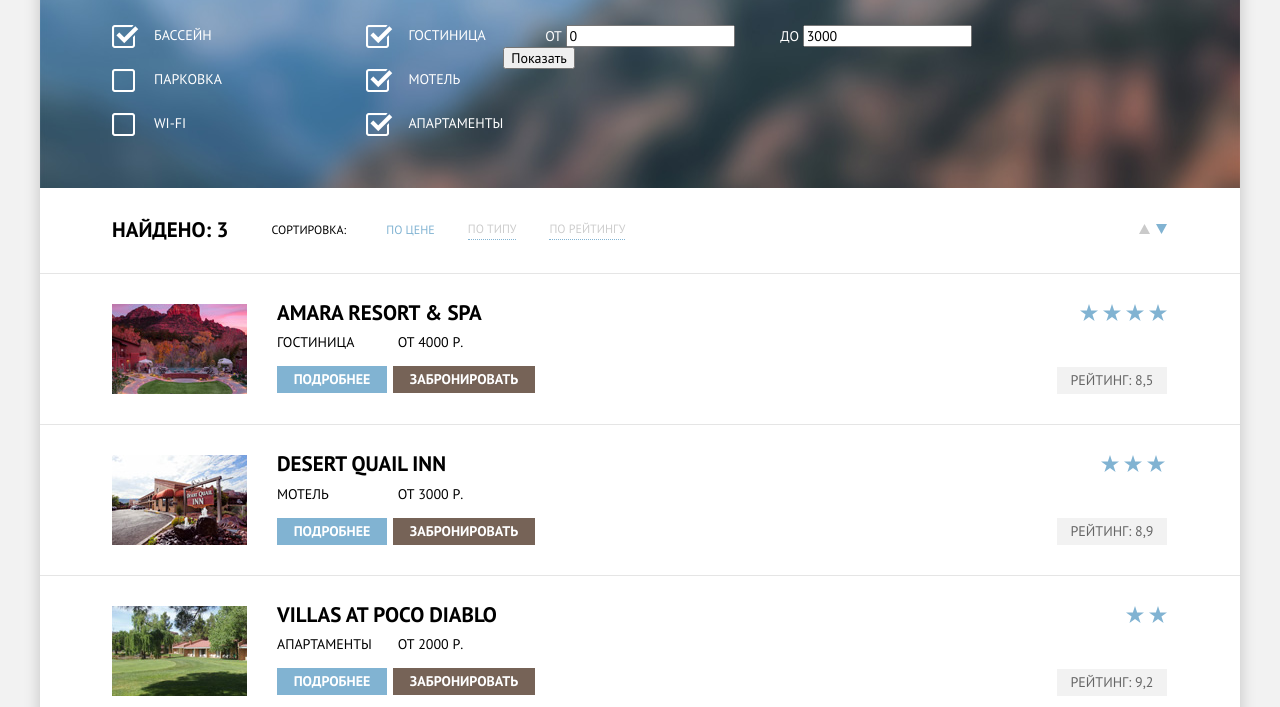
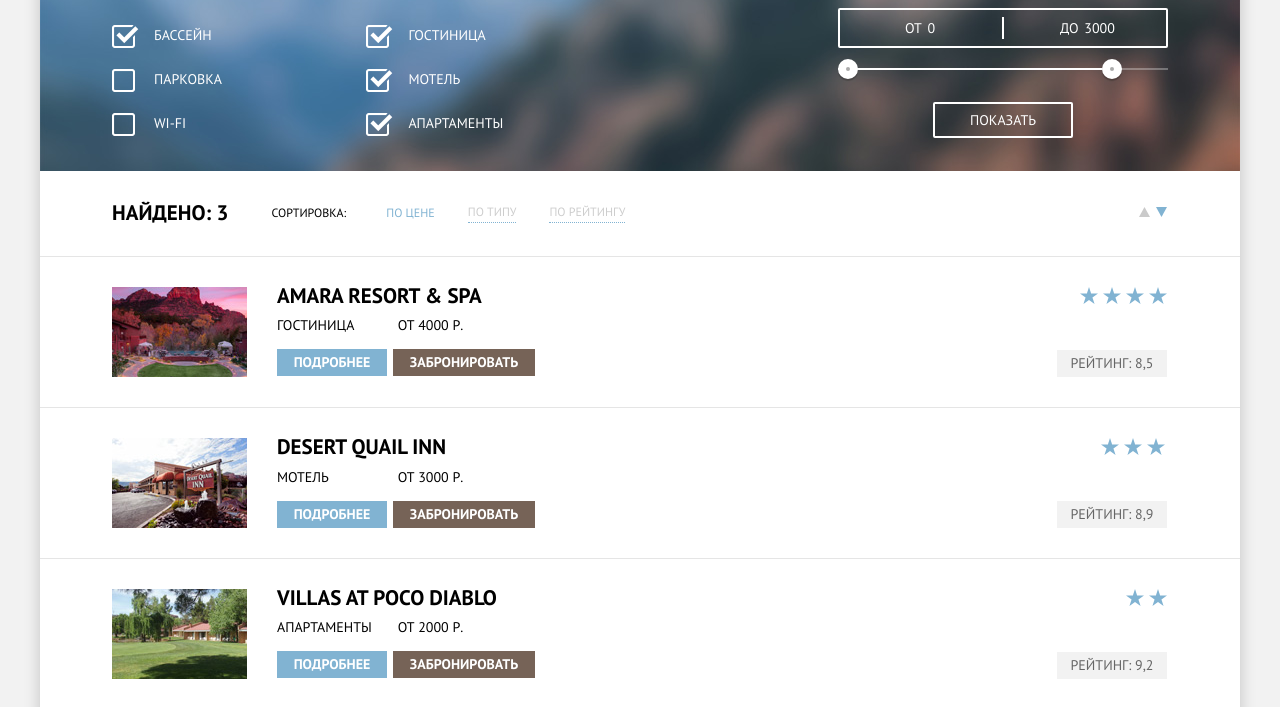
Before and after one commit to kyoiinu/883485-sedona-26, a plain HTML site: page hotels.html in a window 1280 px wide. Shown: the part 111-818 px from the top of the page. Drawn offline with Linux system fonts and the light colour scheme.

Commit message:
Update style.css

```diff
--- a/css/style.css
+++ b/css/style.css
@@ -643,7 +643,6 @@
 	padding-top: 31px;
 	padding-left: 72px;
 	padding-right: 72px;
-	padding-bottom: 31px;
 }
 
 .filter h3 {
@@ -690,7 +689,7 @@
     display: none;
 }
 
-.price-filter {
+.filter-range {
     width: 330px;
     margin-left: auto;
 
@@ -698,21 +697,44 @@
     text-transform: uppercase;
 }
 
-.price-filter h3 {
+.filter-range h3{
 	margin-bottom: 11px;
 }
 
-.price-filter-content {
-	border: 2px solid white;
-	border-radius: 2px;
+.filter-range-title {
+    margin-bottom: 9px;
 
+    font-weight: 600;
+    font-size: 16px;
+    line-height: 21px;
+}
+
+.filter-range .price-controls {
+    position: relative;
+
+    height: 36px;
     margin-bottom: 20px;
 
-	height: 32px;
-	width: 314px;
+    font-size: 0;
+
+    border: 2px solid #ffffff;
+    border-radius: 2px;
 }
 
-.price-filter-content label {
+.filter-range .price-controls::after {
+    content: "";
+    position: absolute;
+    top: 50%;
+    left: 50%;
+
+    width: 2px;
+    height: 22px;
+
+    background: #ffffff;
+    transform: translate(-50%, -50%);
+}
+
+.filter-range .price-controls label {
     display: inline-block;
 
     font-size: 14px;
@@ -722,7 +744,15 @@
     cursor: pointer;
 }
 
-.price-filter-content input{
+.filter-range .price-controls .min-price,
+.filter-range .price-controls .max-price {
+	margin: 0;
+	margin-top: -2px;
+    width: 90px;
+    padding-left: 65px;
+}
+
+.filter-range .price-controls input {
     width: 50px;
     margin: 0;
 
@@ -733,10 +763,72 @@
     border: none;
 }
 
-.price-filter-content .min-price,
-.price-filter-content .max-price {
-	width: 90px;
-	padding-left: 35px;
+.filter-range .range-controls {
+    position: relative;
+
+    margin-bottom: 32px;
+}
+
+.filter-range .range-controls .scale {
+    height: 2px;
+
+    background: rgba(255, 255, 255, 0.3);
+}
+
+.filter-range .range-controls .bar {
+    width: 80%;
+    height: 2px;
+
+    background: #ffffff;
+}
+
+.filter-range .range-toggle {
+    position: absolute;
+    top: -9px;
+
+    width: 4px;
+    height: 4px;
+
+    background: #ababab;
+    border: 8px solid #ffffff;
+    border-radius: 50%;
+    box-shadow: 0 2px 1px 0 rgba(0, 1, 1, 0.2);
+    cursor: pointer;
+}
+
+.filter-range .range-toggle:hover {
+    background: #1c4f80;
+}
+
+.filter-range .range-toggle-min {
+    left: 0;
+}
+
+.filter-range .range-toggle-max {
+    left: 80%;
+}
+
+.filter-range .show-hotels {
+    display: block;
+    margin: 0 auto;
+    margin-bottom: 33px;
+    padding: 6px 35px;
+
+    font-size: 14px;
+    line-height: 20px;
+    color: #ffffff;
+    text-transform: uppercase;
+
+    background: transparent;
+    border: 2px solid #ffffff;
+    border-radius: 2px;
+    cursor: pointer;
+}
+
+.filter-range .show-hotels:hover {
+    color: #000000;
+
+    background: #ffffff;
 }
 
 .result-filter {
@@ -755,6 +847,7 @@
 
 .sort-text-buttons {
 	display: flex;
+	justify-content: bottom;
 }
 
 .result-filter h3 {
```
Lines whose indentation alone changed are shown as unchanged.
